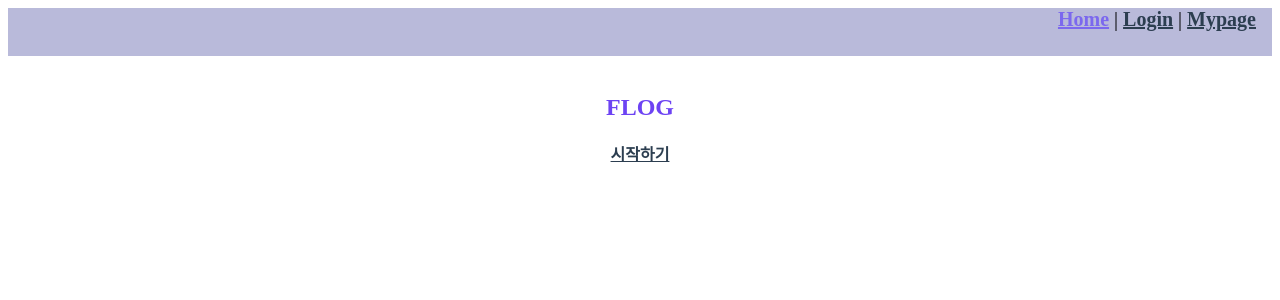
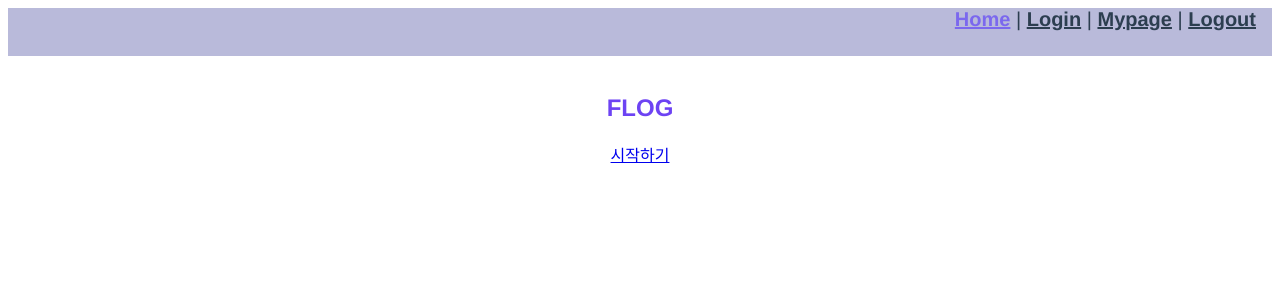
Before and after one commit to Brave-Cookie/FLOG, a Vue app in the folder frontend/: page / in a window 1280 px wide. Shown: the top 300 px of the page. Built offline with nearby package versions, Linux system fonts and the light colour scheme.

Commit message:
[FE] feat: 로그아웃 구현 #6

```diff
--- a/frontend/src/App.vue
+++ b/frontend/src/App.vue
@@ -1,7 +1,9 @@
 <template>
-    <div id="nav">
-      <!-- 아래서 불러온 컴포넌트 별명대로 쓰면됨. -->
-    <Header />
+    <div id="app">
+      <div id="header">
+        <Header />
+        <!--<component :is="Header"></component>-->
+      </div>
     <br>
   <router-view>
   </router-view>
@@ -11,11 +13,18 @@
 
 <script>
 import Header from './components/Header.vue'
+import HeaderAuth from './components/HeaderAuth.vue'
 
 export default {
   name: 'app',
   components: {
-    Header
+    Header,
+    HeaderAuth
+  },
+  methods: {
+    //changeHeader: function(HeaderAuth) {
+    //  this.Header = HeaderAuth;
+    //}
   }
 }
 </script>
@@ -30,12 +39,12 @@ export default {
 }
 
 
-#nav a {
+#header a {
   font-weight: bold;
   color: #2c3e50;
 }
 
-#nav a.router-link-exact-active {
+#header a.router-link-exact-active {
   color: #7b68ee;
 }
 
--- a/frontend/src/components/Header.vue
+++ b/frontend/src/components/Header.vue
@@ -3,13 +3,23 @@
         <div id='menuWrap'>
         <router-link to="/">Home</router-link> |
         <router-link to="/login">Login</router-link> |
-        <router-link to="/mypage">Mypage</router-link>
+        <router-link to="/mypage">Mypage</router-link> |
+        <a href="" @click.prevent="onClickLogout()">Logout</a>
         </div>
     </div>
 </template>
 
 <script>
 export default {
+    //data: {},
+    methods: {
+        onClickLogout() {
+          this.$store.dispatch("LOGOUT").
+            then(() => this.$router.push("/"));
+
+          alert("로그아웃되었습니다. 홈으로 돌아갑니다.")
+        }
+    },
 }
 </script>
 
--- /dev/null
+++ b/frontend/src/components/HeaderAuth.vue
@@ -0,0 +1,38 @@
+<!-- 로그인 후에 사용할 헤더 -->
+<template>
+    <div id='header'>
+        <div id='menuWrap'>
+        <router-link to="/mypage">Mypage</router-link> |
+        <router-link to="/">Home</router-link> |
+        <a @click.prevent="onClickLogout()">Logout</a>
+        </div>
+    </div>
+</template>
+
+<script>
+//import store from "../store"
+export default {
+    data: {},
+    methods: {
+        onClickLogout() {
+            this.$store.dispatch("LOGOUT").
+              then(() => this.$router.push("/"));
+        }
+    },
+}
+</script>
+
+<!-- scoped 형태로 클래스 선언하면 해당 컴포넌트 내에서만 사용가능  -->
+<style>
+  #header {
+    background-color: #b9bada;
+    width:auto;
+    height:3rem;
+  }
+
+  #menuWrap {
+    text-align: right;
+    font-size: 20px;
+    margin-right:1rem;
+  }
+</style>
--- a/frontend/src/store/index.js
+++ b/frontend/src/store/index.js
@@ -19,7 +19,8 @@ export const store = new Vuex.Store({
 
     LOGOUT(state) {
       // 로그아웃 시에는 토큰을 null로 초기화해준다.
-      state.accessToken = null
+      state.accessToken = null;
+      delete localStorage.accessToken;
     },
   },
   actions: {
```
